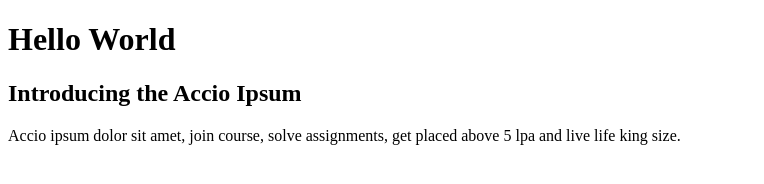
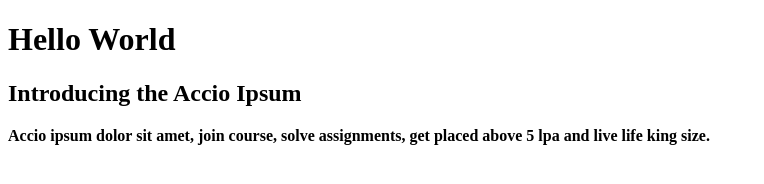
Before and after one commit to acciojob/fill-in-the-blanks-with-placeholder-text-ShanmathiPrakash, a website: page main.html in a window 1280 px wide. Shown: the whole page, without its empty margins (0-764 px from the left). Drawn offline with Linux system fonts and the light colour scheme.

Commit message:
created a submission

```diff
--- a/main.html
+++ b/main.html
@@ -12,7 +12,7 @@
 </script>
 <h1>Hello World</h1>
     <h2>Introducing the Accio Ipsum</h2>
-    <p>Accio ipsum dolor sit amet, join course, solve assignments, get placed above 5 lpa and live life king size.</p>
+    <p><b>Accio ipsum dolor sit amet, join course, solve assignments, get placed above 5 lpa and live life king size.</b></p>
 
 </body>
 
```
